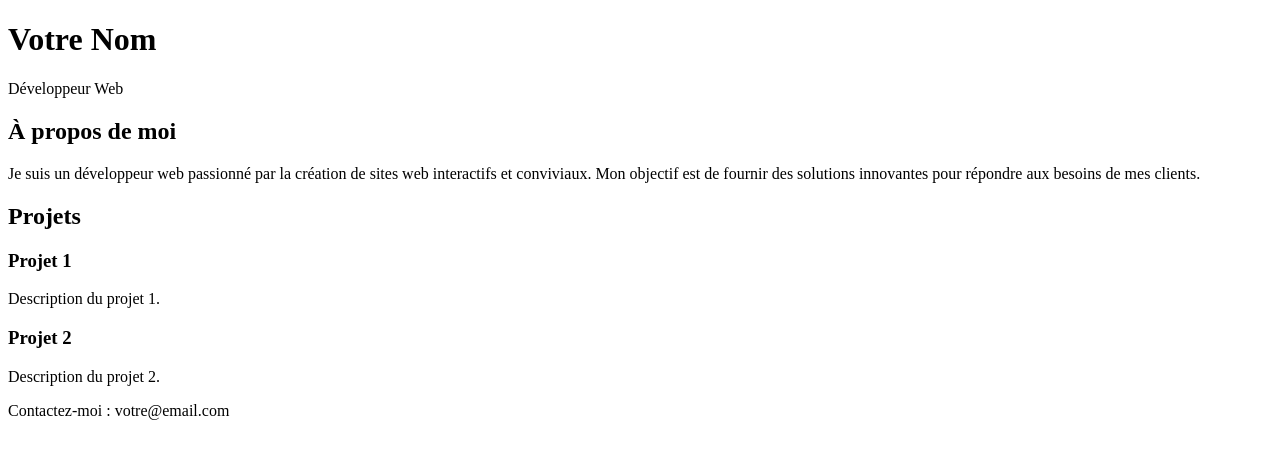
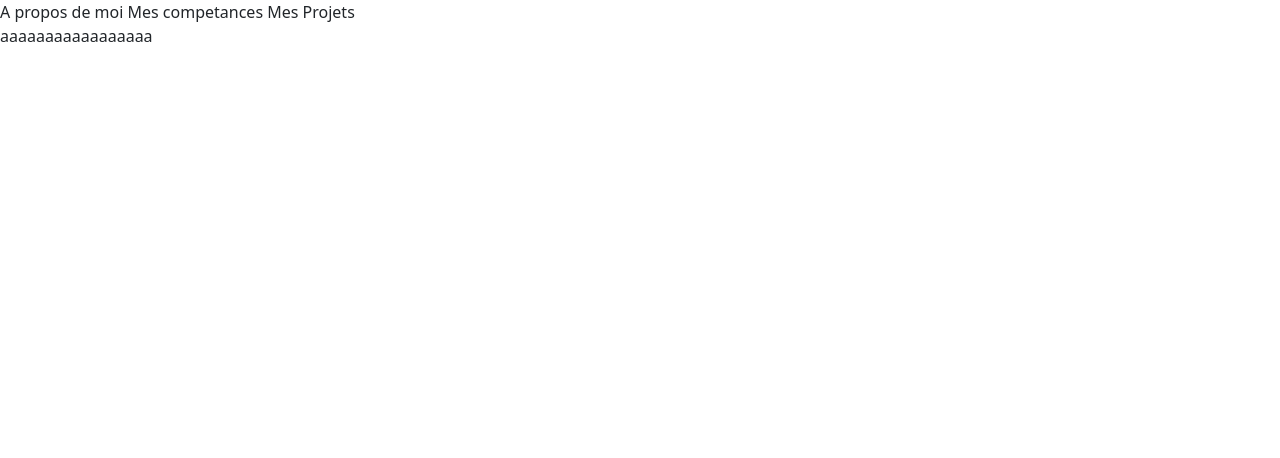
Before and after one commit to beck0018/beck0018.github.io, a plain HTML site: page index.html in a window 1280 px wide. Drawn offline with nearby package versions, Linux system fonts and the light colour scheme.

Commit message:
avancer html

```diff
--- a/index.html
+++ b/index.html
@@ -3,36 +3,22 @@
 <head>
     <meta charset="UTF-8">
     <meta name="viewport" content="width=device-width, initial-scale=1.0">
-    <title>Votre Nom - Portfolio</title>
+    <title>BECKER Chloé</title>
+    <link href="https://cdn.jsdelivr.net/npm/bootstrap@5.3.2/dist/css/bootstrap.min.css" rel="stylesheet" integrity="sha384-T3c6CoIi6uLrA9TneNEoa7RxnatzjcDSCmG1MXxSR1GAsXEV/Dwwykc2MPK8M2HN" crossorigin="anonymous">
+    <link href="style.css" rel="stylesheet"/>
 </head>
 <body>
+    <div class="nav_bar">
+        A propos de moi
+        Mes competances
+        Mes Projets
+    </div>
+    <div class="content">
+        aaaaaaaaaaaaaaaaa
+    </div>
 
-    <header>
-        <h1>Votre Nom</h1>
-        <p>Développeur Web</p>
-    </header>
 
-    <section>
-        <h2>À propos de moi</h2>
-        <p>Je suis un développeur web passionné par la création de sites web interactifs et conviviaux. Mon objectif est de fournir des solutions innovantes pour répondre aux besoins de mes clients.</p>
-    </section>
 
-    <section>
-        <h2>Projets</h2>
-        <div class="project">
-            <h3>Projet 1</h3>
-            <p>Description du projet 1.</p>
-        </div>
-        <div class="project">
-            <h3>Projet 2</h3>
-            <p>Description du projet 2.</p>
-        </div>
-        <!-- Ajoutez d'autres projets selon vos besoins -->
-    </section>
-
-    <footer>
-        <p>Contactez-moi : votre@email.com</p>
-    </footer>
-
+    <script src="https://cdn.jsdelivr.net/npm/bootstrap@5.3.2/dist/js/bootstrap.bundle.min.js" integrity="sha384-C6RzsynM9kWDrMNeT87bh95OGNyZPhcTNXj1NW7RuBCsyN/o0jlpcV8Qyq46cDfL" crossorigin="anonymous"></script>
 </body>
 </html>
```
Also changed, not shown: style.css (added).
